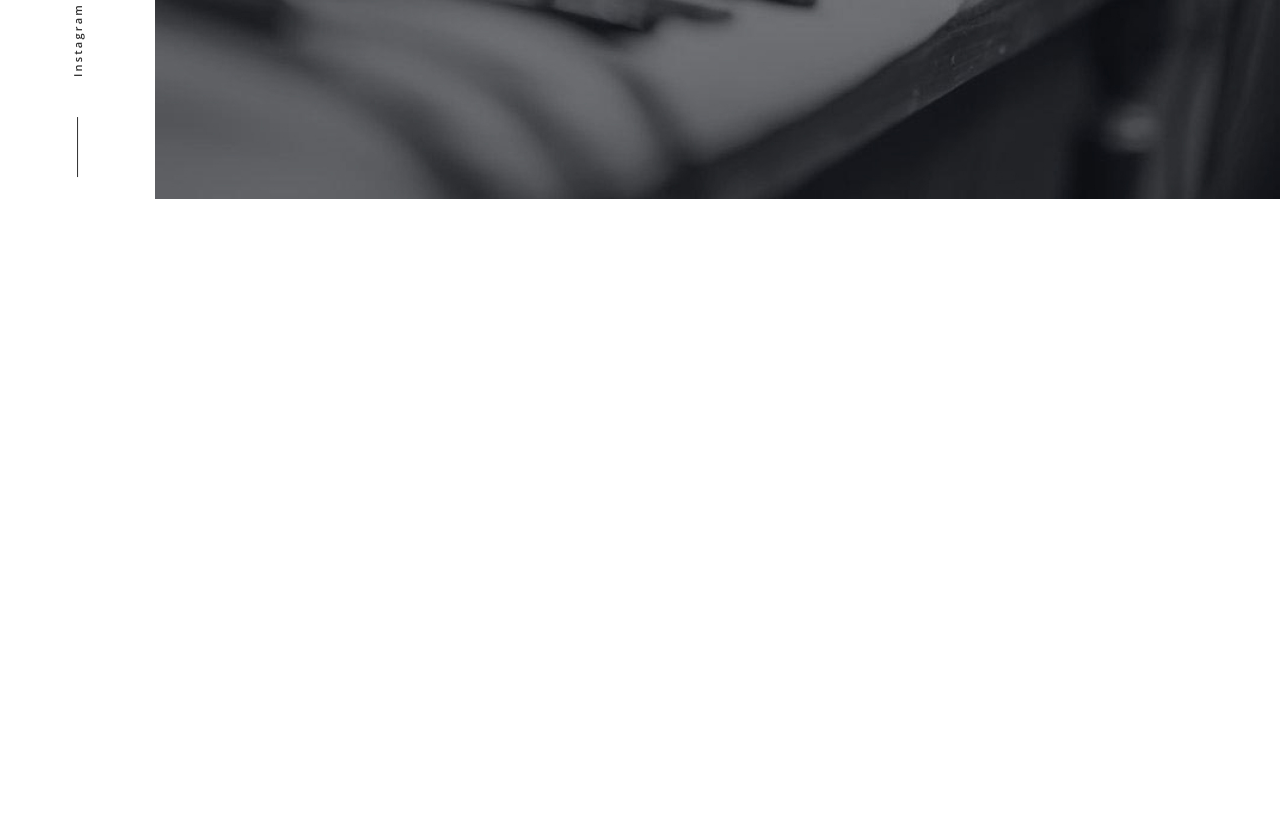
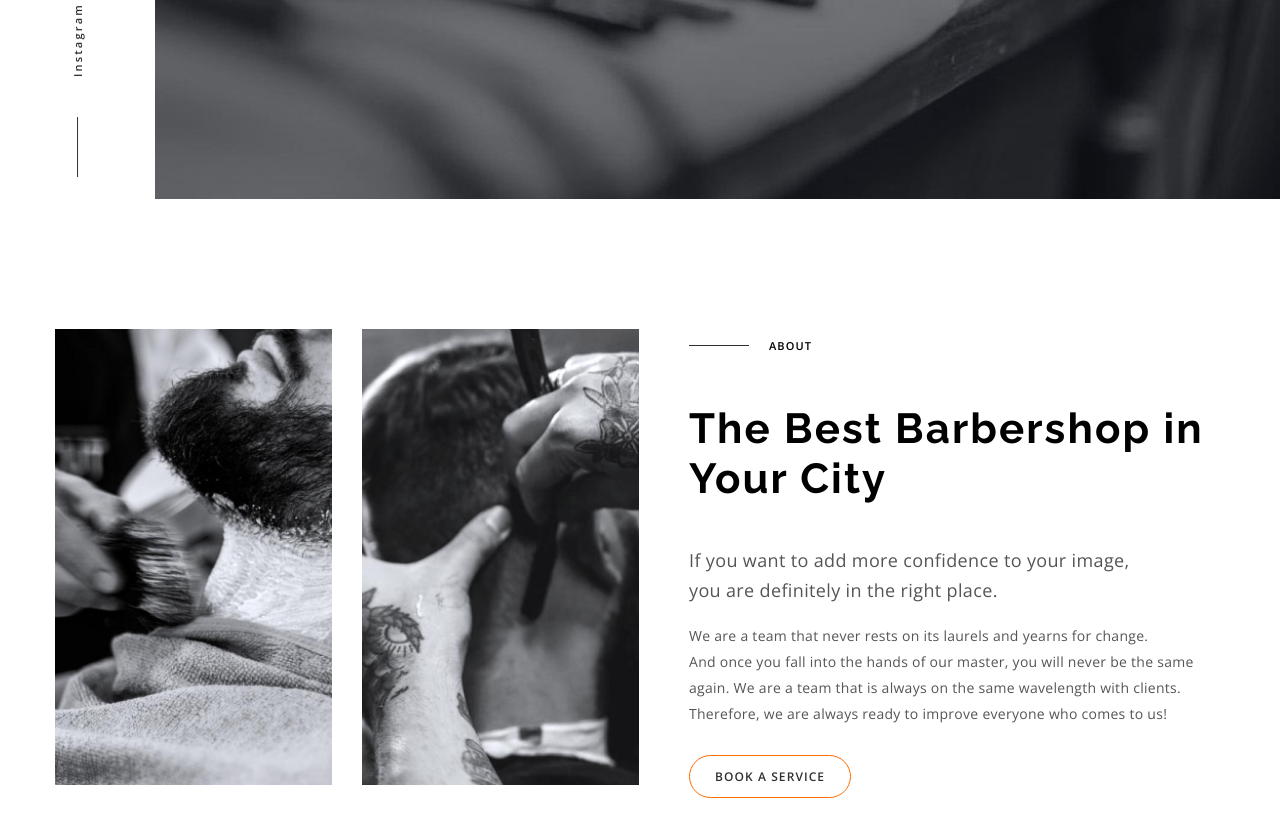
Before and after one commit to subatyucel/goit-barber-shop, a plain HTML site: page index.html in a window 1280 px wide. Shown: the part 481-1318 px from the top of the page. Before the commit the page ends 800 px from the top, so only its background shows below. Drawn offline with nearby package versions, Linux system fonts and the light colour scheme.

Commit message:
about section tamamlandı

```diff
--- a/index.html
+++ b/index.html
@@ -5,7 +5,7 @@
     <meta name="viewport" content="width=device-width, initial-scale=1.0" />
     <title>BarberShop</title>
     <link rel="stylesheet" href="./styles/style.css" />
-    <!-- OPEN SANS -->
+    <!-- FONTS -->
     <link rel="preconnect" href="https://fonts.googleapis.com" />
     <link rel="preconnect" href="https://fonts.gstatic.com" crossorigin />
     <link
@@ -14,9 +14,15 @@
     />
   </head>
   <body>
+    <!-- HEADER - HERO SECTİON -->
     <header class="header">
       <aside class="sidebar">
-        <img src="./images/logo.svg" width="68.93" height="55.46" />
+        <img
+          src="./images/logo.svg"
+          width="68.93"
+          height="55.46"
+          alt="BarberShop logo"
+        />
         <ul class="sidebar-list">
           <li><div class="sidebar-line"></div></li>
           <li><a class="sidebar-link" href="">Instagram</a></li>
@@ -42,7 +48,9 @@
                 >
               </li>
               <li>
-                <a class="main-nav-btn main-nav-link" href="">BOOK A SERVICE</a>
+                <a class="main-nav-btn btn-primary main-nav-link" href=""
+                  >BOOK A SERVICE</a
+                >
               </li>
             </ul>
           </address>
@@ -66,5 +74,36 @@
         </div>
       </div>
     </header>
+
+    <!-- ABOUT SECTION -->
+    <section id="about" class="about">
+      <div class="container about-container">
+        <div class="about-img-container">
+          <img src="./images/section1-left.jpg" alt="Brushing beard picture" />
+          <img src="./images/section1-right.jpg" alt="shaving beard picture" />
+        </div>
+
+        <div class="about-text-container">
+          <ul class="about-text-list">
+            <li><div class="about-line"></div></li>
+            <li><h2 class="about-heading">ABOUT</h2></li>
+          </ul>
+          <h3 class="about-title">The Best Barbershop in Your City</h3>
+          <p class="about-slogan">
+            If you want to add more confidence to your image, <br />you are
+            definitely in the right place.
+          </p>
+          <p class="about-text">
+            We are a team that never rests on its laurels and yearns for change.
+            <br />And once you fall into the hands of our master, you will never
+            be the same again. We are a team that is always on the same
+            wavelength with clients. Therefore, we are always ready to improve
+            everyone who comes to us!
+          </p>
+
+          <a class="about-btn btn-secondary" href="">BOOK A SERVICE</a>
+        </div>
+      </div>
+    </section>
   </body>
 </html>
--- a/styles/style.css
+++ b/styles/style.css
@@ -72,6 +72,7 @@ a {
 /* HEADER */
 .header {
   display: flex;
+  max-width: 1280px;
 }
 /* SIDEBAR */
 .sidebar {
@@ -142,7 +143,7 @@ a {
   margin-right: 55px;
 }
 
-.main-nav-btn {
+.btn-primary {
   color: #fff;
   border: 1px solid #ff6c00;
   border-radius: 25px;
@@ -150,8 +151,8 @@ a {
   transition: background-color 0.5s;
 }
 
-.main-nav-btn:hover,
-.main-nav-btn:focus {
+.btn-primary:hover,
+.btn-primary:focus {
   background-color: #ff6c00;
   color: #fff;
 }
@@ -187,3 +188,89 @@ a {
 .hero-text {
   color: #9da4bd;
 }
+
+/* ABOUT SECTION */
+.about-img-container {
+  display: flex;
+  gap: 30px;
+  flex-shrink: 0;
+}
+
+.about-line {
+  width: 60px;
+  height: 1px;
+  background-color: #303030;
+}
+
+.about-heading {
+  font-family: "open sans", sans-serif;
+  font-size: 11px;
+  font-weight: 600;
+  line-height: 14.98px;
+  letter-spacing: 0.1em;
+  text-align: left;
+}
+
+.about-title {
+  font-family: "Raleway", sans-serif;
+  font-size: 42px;
+  font-weight: 700;
+  line-height: 49.31px;
+  letter-spacing: 0.05em;
+  text-align: left;
+}
+
+.about-slogan {
+  font-family: "Open Sans", sans-serif;
+  font-size: 18px;
+  font-weight: 400;
+  line-height: 30px;
+  letter-spacing: 0.02em;
+  text-align: left;
+  color: #555555;
+}
+.about-text {
+  font-family: "Open Sans", sans-serif;
+  font-size: 14px;
+  font-weight: 400;
+  line-height: 26px;
+  letter-spacing: 0.02em;
+  text-align: left;
+  color: #555555;
+  margin-bottom: 40px;
+}
+
+.about-text-list {
+  display: flex;
+  align-items: center;
+  gap: 20px;
+}
+
+.about-text-container {
+  width: 536px;
+}
+
+.btn-secondary {
+  color: #303030;
+  border: 1px solid #ff6c00;
+  border-radius: 25px;
+  padding: 12px 25px;
+  transition: background-color 0.5s;
+  font-family: "Open Sans", sans-serif;
+  font-size: 12px;
+  font-weight: 600;
+  line-height: 16.34px;
+  letter-spacing: 0.09em;
+  text-align: center;
+}
+
+.btn-secondary:hover,
+.btn-secondary:focus {
+  background-color: #ff6c00;
+  color: #fff;
+}
+
+.about-container {
+  display: flex;
+  gap: 64px;
+}
```
